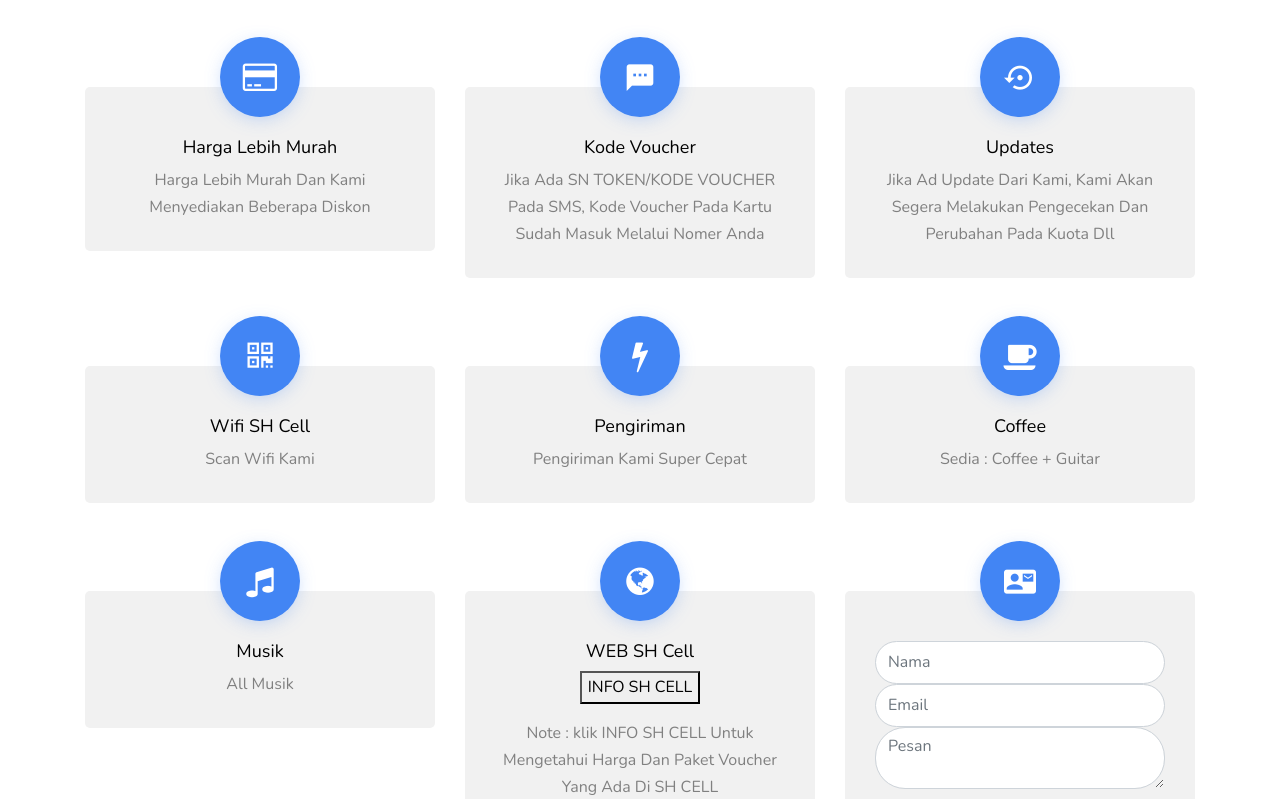
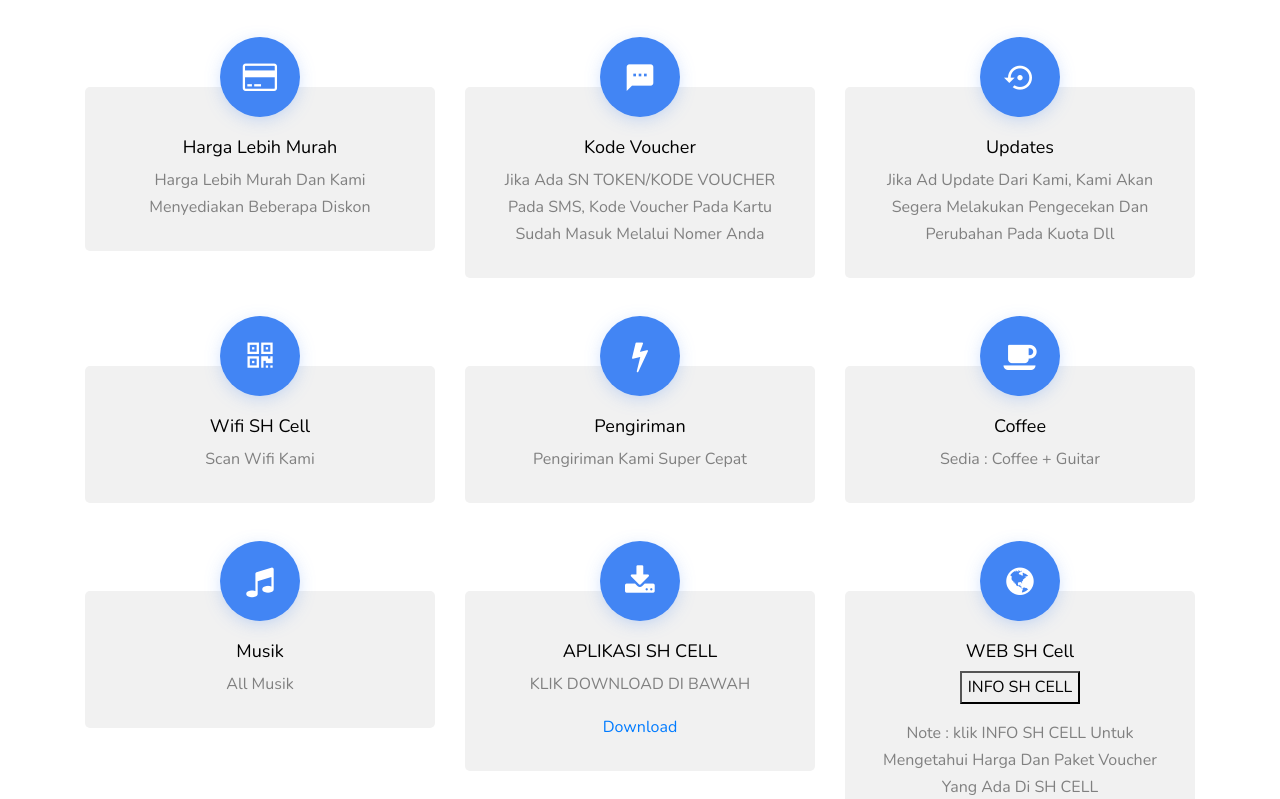
Before and after one commit to s4a3hel/shcell, a plain HTML site: page index.html in a window 1280 px wide. Shown: the part 153-952 px from the top of the page. Drawn offline with nearby package versions, Linux system fonts and the light colour scheme; files whose address does not match are found by name.

Commit message:
first commit

```diff
--- a/index.html
+++ b/index.html
@@ -150,6 +150,25 @@
               </div>
             </div>
           </div>
+
+
+
+          <div class="col-md-6 col-lg-4 mb-4 mb-lg-4" data-aos="fade-up">
+            <div class="unit-4 d-block">
+              <div class="unit-4-icon mb-3">
+                <span class="icon-wrap"><span class="text-primary icon-download"></span></span>
+              </div>
+              <div>
+                <h3>APLIKASI SH CELL</h3>
+                <p>KLIK DOWNLOAD DI BAWAH<p>
+<a href="https://www.mediafire.com/file/q707t1unyr5xofw/shcell.apk/file" download>Download</a>
+              </div>
+            </div>
+          </div>
+
+
+
+
           <div class="col-md-6 col-lg-4 mb-4 mb-lg-4" data-aos="fade-up">
             <div class="unit-4 d-block">
               <div class="unit-4-icon mb-3">
```
